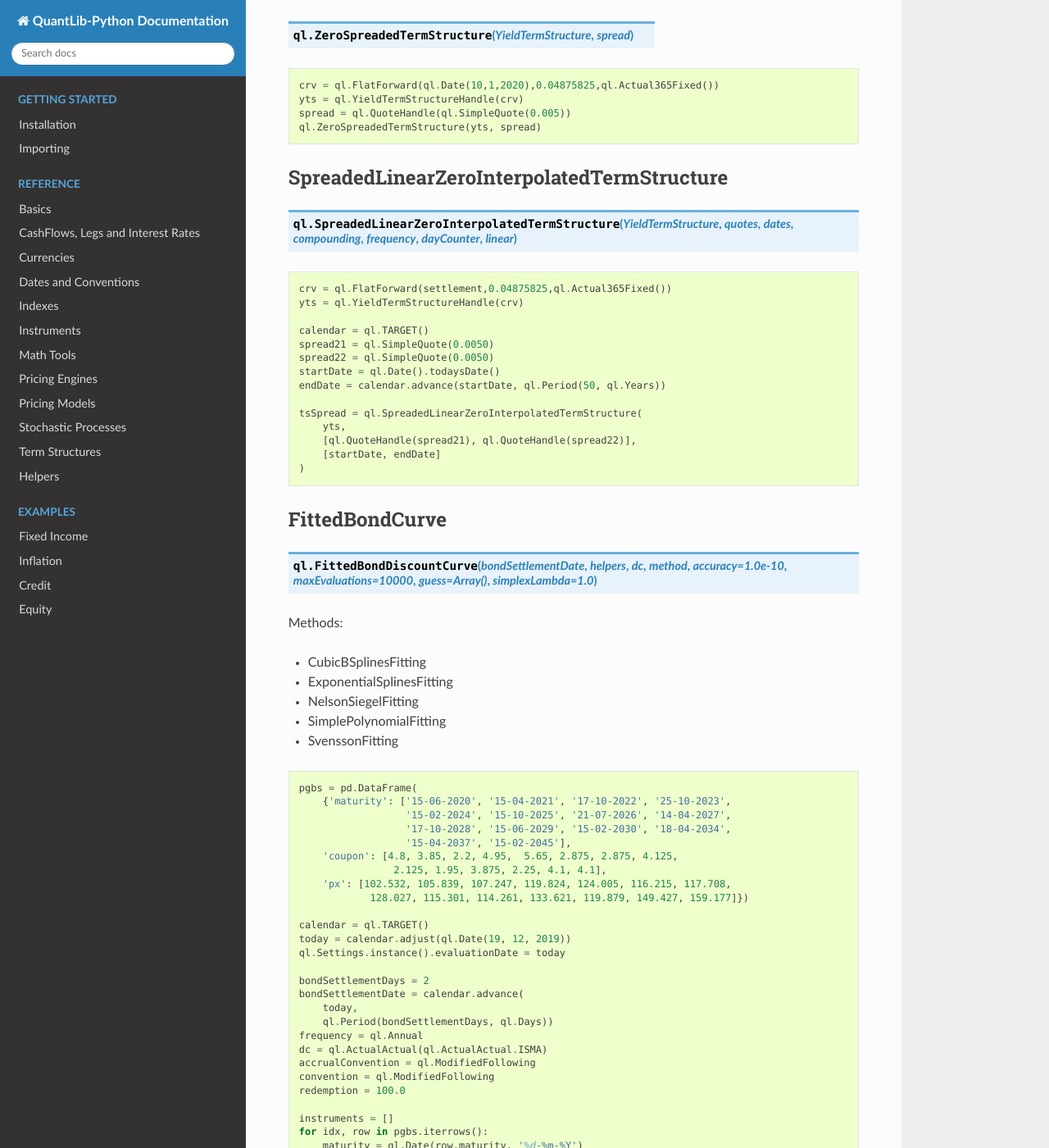
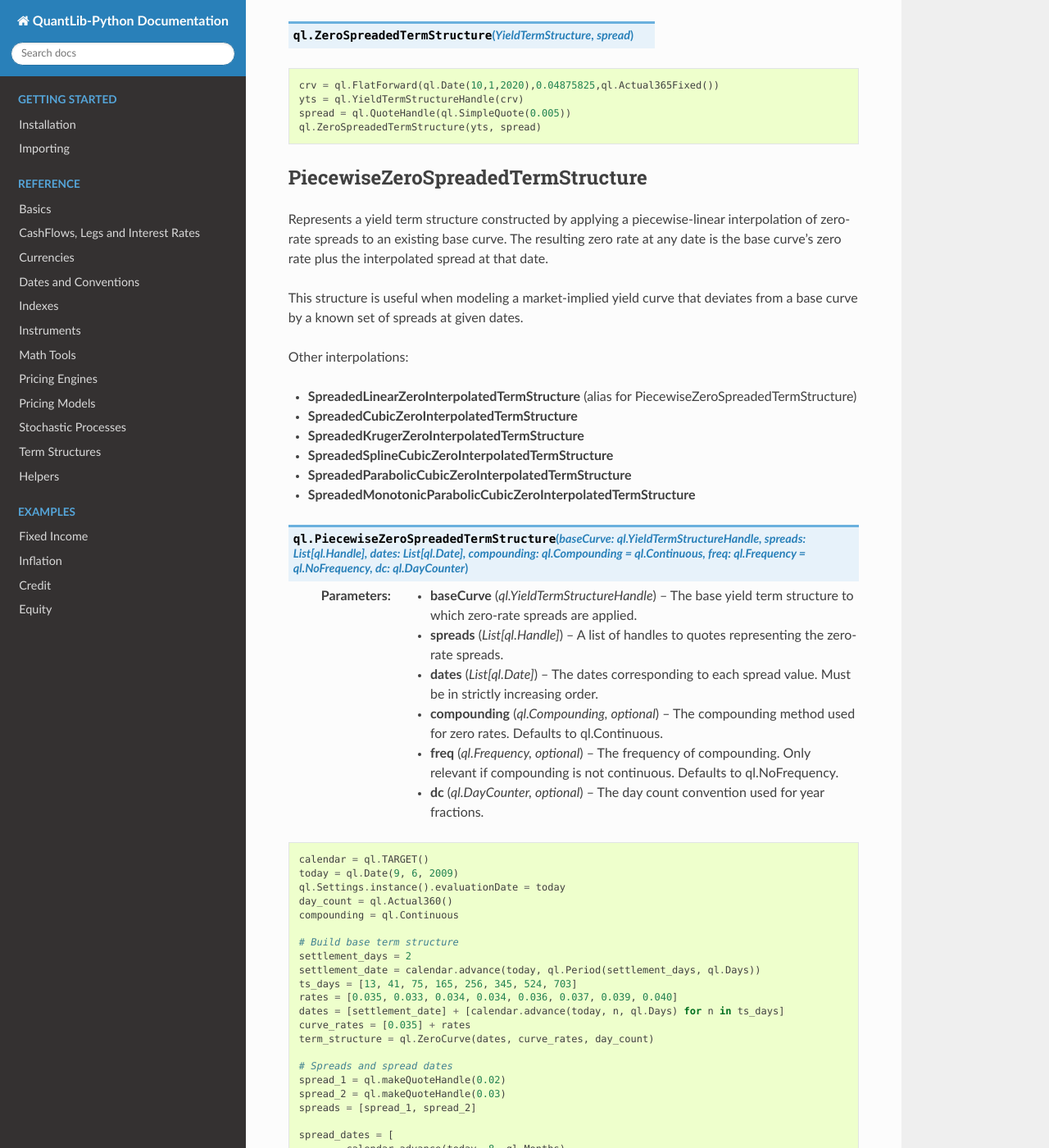
Before and after one commit to nhaga/QuantLib-Python-Docs, a Sphinx documentation site: the page built from docs/termstructures/yield.rst, in a window 1280 px wide and 1400 px high, scrolled down 4639 px. Shown: the whole window at 82% size. Built offline with Sphinx 7.4.7 and the Read the Docs theme 3.1.0, drawn with Linux system fonts in a browser that asks for light colours; formulas are drawn with MathJax 3; some of the changed text lies outside the part shown.

Commit message:
Added InterpolatedPiecewiseZeroSpreadedTermStructure in yield.rst

```diff
--- a/docs/termstructures/yield.rst
+++ b/docs/termstructures/yield.rst
@@ -247,27 +247,80 @@ Term structure with an added spread on the zero yield rate
   spread = ql.QuoteHandle(ql.SimpleQuote(0.005))
   ql.ZeroSpreadedTermStructure(yts, spread)
 
-SpreadedLinearZeroInterpolatedTermStructure
-*******************************************
+PiecewiseZeroSpreadedTermStructure
+**********************************
 
-.. function:: ql.SpreadedLinearZeroInterpolatedTermStructure(YieldTermStructure, quotes, dates, compounding, frequency, dayCounter, linear)
+Represents a yield term structure constructed by applying a piecewise-linear interpolation of zero-rate spreads to an existing base curve. The resulting zero rate at any date is the base curve's zero rate plus the interpolated spread at that date.
+
+This structure is useful when modeling a market-implied yield curve that deviates from a base curve by a known set of spreads at given dates.
+
+Other interpolations:
+
+* **SpreadedLinearZeroInterpolatedTermStructure** (alias for PiecewiseZeroSpreadedTermStructure)
+* **SpreadedCubicZeroInterpolatedTermStructure**
+* **SpreadedKrugerZeroInterpolatedTermStructure**
+* **SpreadedSplineCubicZeroInterpolatedTermStructure**
+* **SpreadedParabolicCubicZeroInterpolatedTermStructure**
+* **SpreadedMonotonicParabolicCubicZeroInterpolatedTermStructure**
+
+
+.. function:: ql.PiecewiseZeroSpreadedTermStructure(baseCurve: ql.YieldTermStructureHandle, spreads: List[ql.Handle], dates: List[ql.Date], compounding: ql.Compounding = ql.Continuous, freq: ql.Frequency = ql.NoFrequency, dc: ql.DayCounter)
+
+	:param baseCurve: The base yield term structure to which zero-rate spreads are applied.
+	:type baseCurve: ql.YieldTermStructureHandle
+
+	:param spreads: A list of handles to quotes representing the zero-rate spreads.
+	:type spreads: List[ql.Handle]
+
+	:param dates: The dates corresponding to each spread value. Must be in strictly increasing order.
+	:type dates: List[ql.Date]
+
+	:param compounding: The compounding method used for zero rates. Defaults to ql.Continuous.
+	:type compounding: ql.Compounding, optional
+
+	:param freq: The frequency of compounding. Only relevant if compounding is not continuous. Defaults to ql.NoFrequency.
+	:type freq: ql.Frequency, optional
+
+	:param dc: The day count convention used for year fractions.
+	:type dc: ql.DayCounter, optional
+
 
 .. code-block:: python
 
-  crv = ql.FlatForward(settlement,0.04875825,ql.Actual365Fixed())
-  yts = ql.YieldTermStructureHandle(crv)
+	calendar = ql.TARGET()
+	today = ql.Date(9, 6, 2009)
+	ql.Settings.instance().evaluationDate = today
+	day_count = ql.Actual360()
+	compounding = ql.Continuous
 
-  calendar = ql.TARGET()
-  spread21 = ql.SimpleQuote(0.0050)
-  spread22 = ql.SimpleQuote(0.0050)
-  startDate = ql.Date().todaysDate()
-  endDate = calendar.advance(startDate, ql.Period(50, ql.Years))
+	# Build base term structure
+	settlement_days = 2
+	settlement_date = calendar.advance(today, ql.Period(settlement_days, ql.Days))
+	ts_days = [13, 41, 75, 165, 256, 345, 524, 703]
+	rates = [0.035, 0.033, 0.034, 0.034, 0.036, 0.037, 0.039, 0.040]
+	dates = [settlement_date] + [calendar.advance(today, n, ql.Days) for n in ts_days]
+	curve_rates = [0.035] + rates
+	term_structure = ql.ZeroCurve(dates, curve_rates, day_count)
 
-  tsSpread = ql.SpreadedLinearZeroInterpolatedTermStructure(
-      yts,
-      [ql.QuoteHandle(spread21), ql.QuoteHandle(spread22)],
-      [startDate, endDate]
-  )
+	# Spreads and spread dates
+	spread_1 = ql.makeQuoteHandle(0.02)
+	spread_2 = ql.makeQuoteHandle(0.03)
+	spreads = [spread_1, spread_2]
+
+	spread_dates = [
+		calendar.advance(today, 8, ql.Months),
+		calendar.advance(today, 15, ql.Months)
+	]
+
+	# PiecewiseZeroSpreadedTermStructure
+	spreaded_term_structure = ql.PiecewiseZeroSpreadedTermStructure(
+		ql.YieldTermStructureHandle(term_structure),
+		spreads, spread_dates
+	)
+
+	interpolation_date = calendar.advance(today, 6, ql.Months)
+	t = day_count.yearFraction(today, interpolation_date)
+	interpolated_zero_rate = spreaded_term_structure.zeroRate(t, compounding).rate()
 
 
 FittedBondCurve
```
